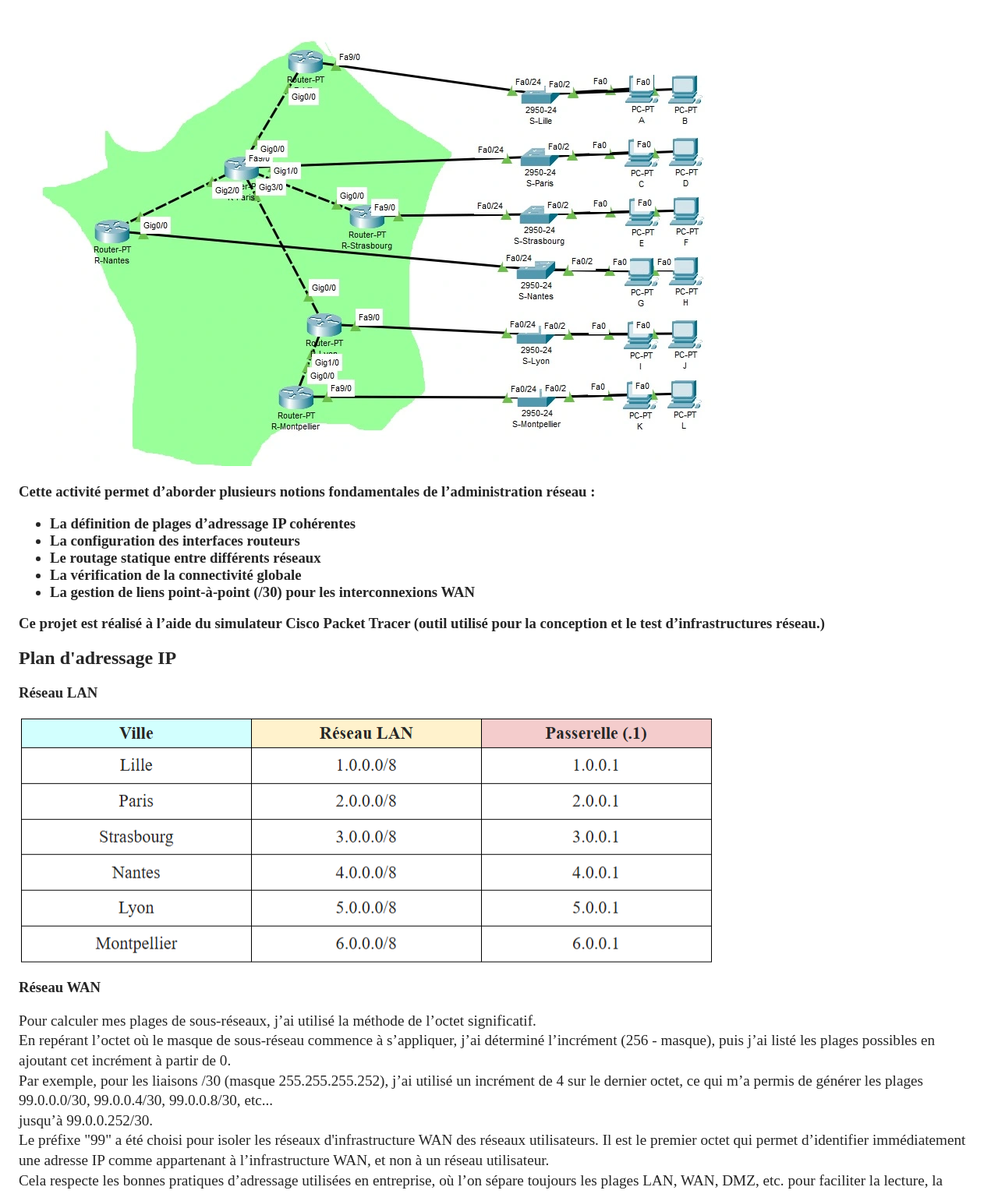
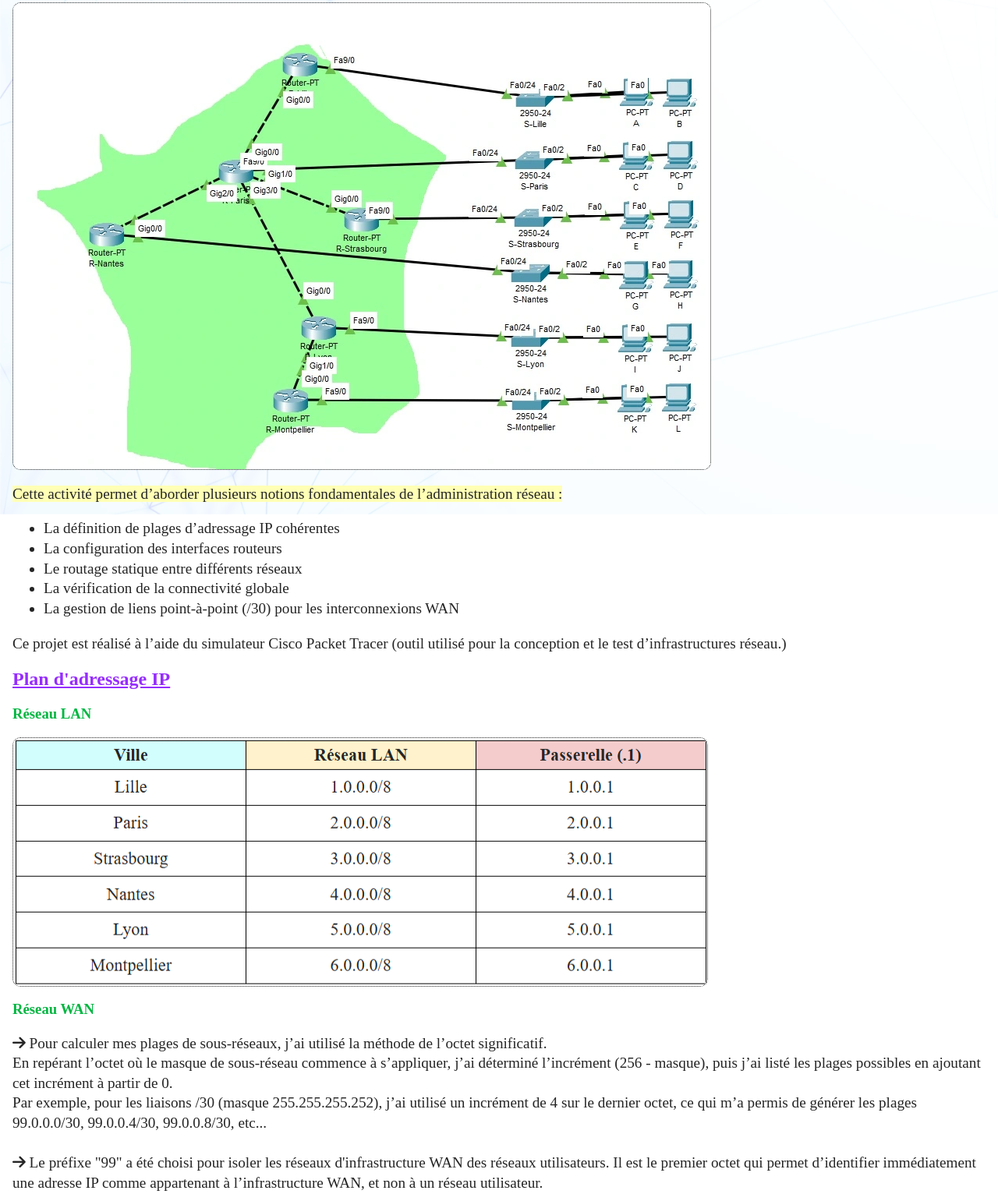
Before and after one commit to MarcusDeveloppement/Routage, a plain HTML site: page Main/index.html in a window 1280 px wide. Shown: the part 140-1672 px from the top of the page at 78% size. Drawn offline with Linux system fonts and the light colour scheme.

Commit message:
all content

```diff
--- a/Main/index.html
+++ b/Main/index.html
@@ -12,15 +12,20 @@
   </head>
   <body>
     <h1 class="header">Projet : Configuration d'un routage statique</h1>
-    <section class="intro">
+    <section class="intro text">
       <h3>
         <i class="fa-solid fa-bullseye"></i> L’objectif principal de ce projet
         est de comprendre, configurer et maîtriser le fonctionnement du routage
         statique dans un réseau multi-sites, en simulant un réseau
-        interconnecté.
+        interconnecté. <i class="fa-solid fa-bullseye"></i>
+      </h3>
+      <div class="">
         <img src="../img/routage-static.webp" alt="image routage france" />
-        <br />Cette activité permet d’aborder plusieurs notions fondamentales de
-        l’administration réseau :
+        <br />
+        <p class="surline">
+          Cette activité permet d’aborder plusieurs notions fondamentales de
+          l’administration réseau :
+        </p>
         <ul>
           <li>La définition de plages d’adressage IP cohérentes</li>
           <li>La configuration des interfaces routeurs</li>
@@ -30,32 +35,36 @@
             La gestion de liens point-à-point (/30) pour les interconnexions WAN
           </li>
         </ul>
-        Ce projet est réalisé à l’aide du simulateur Cisco Packet Tracer (outil
-        utilisé pour la conception et le test d’infrastructures réseau.)
-      </h3>
+        <p>
+          Ce projet est réalisé à l’aide du simulateur Cisco Packet Tracer
+          (outil utilisé pour la conception et le test d’infrastructures
+          réseau.)
+        </p>
+      </div>
     </section>
     <section class="adressage">
       <div class="">
         <h2>Plan d'adressage IP</h2>
-        <h3>Réseau LAN</h3>
+        <h3 class="subtitle">Réseau LAN</h3>
         <img src="../img/ipLan.webp" alt="image addressage LAN" />
       </div>
       <div>
-        <h3>Réseau WAN</h3>
+        <h3 class="subtitle">Réseau WAN</h3>
         <p>
-          Pour calculer mes plages de sous-réseaux, j’ai utilisé la méthode de
-          l’octet significatif. <br />En repérant l’octet où le masque de
-          sous-réseau commence à s’appliquer, j’ai déterminé l’incrément (256 -
-          masque), puis j’ai listé les plages possibles en ajoutant cet
-          incrément à partir de 0. <br />Par exemple, pour les liaisons /30
-          (masque 255.255.255.252), j’ai utilisé un incrément de 4 sur le
-          dernier octet, ce qui m’a permis de générer les plages 99.0.0.0/30,
-          99.0.0.4/30, 99.0.0.8/30, etc... <br />
-          jusqu’à 99.0.0.252/30. <br />
-          Le préfixe "99" a été choisi pour isoler les réseaux d'infrastructure
-          WAN des réseaux utilisateurs. Il est le premier octet qui permet
-          d’identifier immédiatement une adresse IP comme appartenant à
-          l’infrastructure WAN, et non à un réseau utilisateur. <br />
+          <i class="fa-solid fa-arrow-right"></i> Pour calculer mes plages de
+          sous-réseaux, j’ai utilisé la méthode de l’octet significatif.
+          <br />En repérant l’octet où le masque de sous-réseau commence à
+          s’appliquer, j’ai déterminé l’incrément (256 - masque), puis j’ai
+          listé les plages possibles en ajoutant cet incrément à partir de 0.
+          <br />Par exemple, pour les liaisons /30 (masque 255.255.255.252),
+          j’ai utilisé un incrément de 4 sur le dernier octet, ce qui m’a permis
+          de générer les plages 99.0.0.0/30, 99.0.0.4/30, 99.0.0.8/30, etc...
+          <br /><br />
+          <i class="fa-solid fa-arrow-right"></i> Le préfixe "99" a été choisi
+          pour isoler les réseaux d'infrastructure WAN des réseaux utilisateurs.
+          Il est le premier octet qui permet d’identifier immédiatement une
+          adresse IP comme appartenant à l’infrastructure WAN, et non à un
+          réseau utilisateur. <br />
           Cela respecte les bonnes pratiques d’adressage utilisées en
           entreprise, où l’on sépare toujours les plages LAN, WAN, DMZ, etc.
           pour faciliter la lecture, la sécurité et la maintenance du réseau.
@@ -69,7 +78,7 @@
     </section>
     <section class="config">
       <h2>Configuration des routeurs</h2>
-      <h3>Chaque routeur est configuré manuellement avec :</h3>
+      <h3 class="subtitle">Chaque routeur est configuré manuellement avec :</h3>
       <ul>
         <li>Adresse IP pour son LAN et ses liaisons WAN</li>
         <li>Activation des interfaces (no shutdown)</li>
@@ -87,11 +96,14 @@
       <p>
         Ce projet repose sur le routage statique, c'est-à-dire que chaque route
         est configurée manuellement. <br />
-        Avantages : Contrôle total des chemins Aucune bande passante utilisée
-        pour le routage <br />
-        Inconvénients : Maintenance plus lourde Pas de reconfiguration
-        automatique en cas de panne <br />**Ce choix est pédagogique et
-        pertinent pour maîtriser les bases du routage IP.**
+        <span class="adventage">Avantages</span> : Contrôle total des chemins
+        Aucune bande passante utilisée pour le routage <br />
+        <span class="inconv">Inconvénients</span> : Maintenance plus lourde Pas
+        de reconfiguration automatique en cas de panne <br />
+        <span class="nb"
+          >**Ce choix est pédagogique et pertinent pour maîtriser les bases du
+          routage IP.**
+        </span>
       </p>
     </section>
   </body>
--- a/Main/style.css
+++ b/Main/style.css
@@ -1,15 +1,87 @@
+body {
+  position: relative;
+  margin: 1rem;
+  min-height: 100vh;
+  z-index: 0;
+}
+
+body::before {
+  content: "";
+  position: fixed;
+  top: 0;
+  left: 0;
+  width: 100%;
+  height: 100%;
+  background: url("../img/wallBG.webp") no-repeat center center;
+  background-size: cover;
+  background-attachment: fixed;
+  opacity: 0.15;
+  z-index: -1;
+}
+
 html {
   color: #252525;
-  margin: 1rem 1rem;
 }
-p {
+
+p,
+ul {
   font-size: 1.2rem;
   line-height: 1.6rem;
 }
+
+h2 {
+  font-size: 1.5rem;
+  text-decoration: underline;
+  color: rgb(150, 45, 255);
+}
+
+.subtitle {
+  color: rgb(2, 182, 65);
+}
+
+h4 {
+  font-size: 1.35rem;
+  background-color: rgba(147, 255, 190, 0.838);
+}
+
 img {
+  border-radius: 10px;
+  border: #252525 dotted 1px;
   display: flex;
 }
 .header {
   text-align: center;
   background-color: #bbf3ff;
 }
+
+.ratio {
+  display: flex;
+  flex-wrap: wrap;
+  box-sizing: border-box;
+  width: 100%;
+  flex-direction: row;
+}
+
+.surline {
+  background-color: rgb(255, 255, 182);
+  display: inline;
+}
+
+.adventage {
+  color: rgb(42, 201, 42);
+  font-weight: 900;
+}
+
+.inconv {
+  color: rgb(220, 46, 46);
+  font-weight: 900;
+}
+
+.nb {
+  font-style: italic;
+  color: rgb(40, 40, 73);
+}
+
+.fa-bullseye {
+  color: rgb(255, 147, 147);
+}
```
Also changed, not shown: img/wallBG.webp (added).
